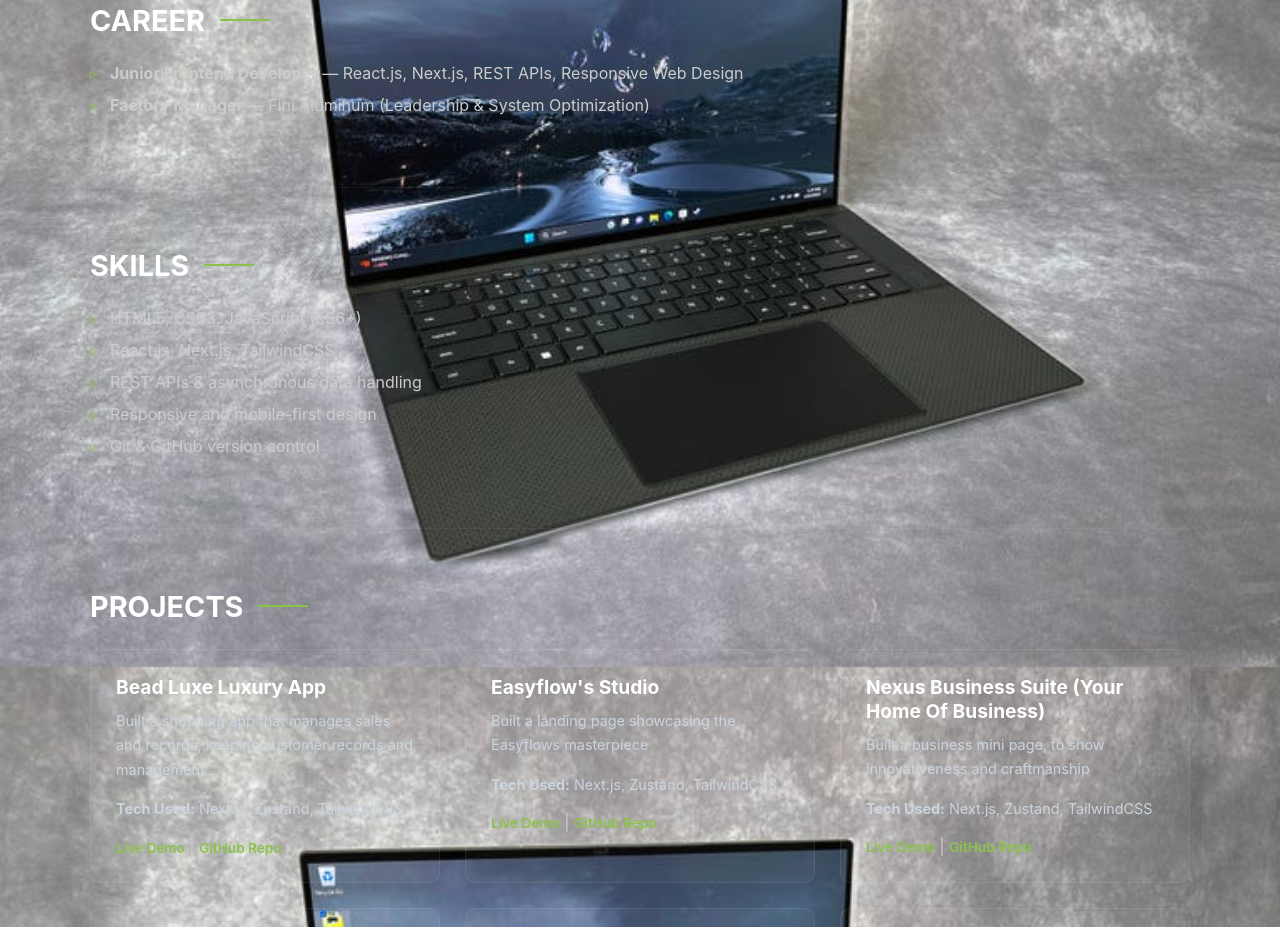
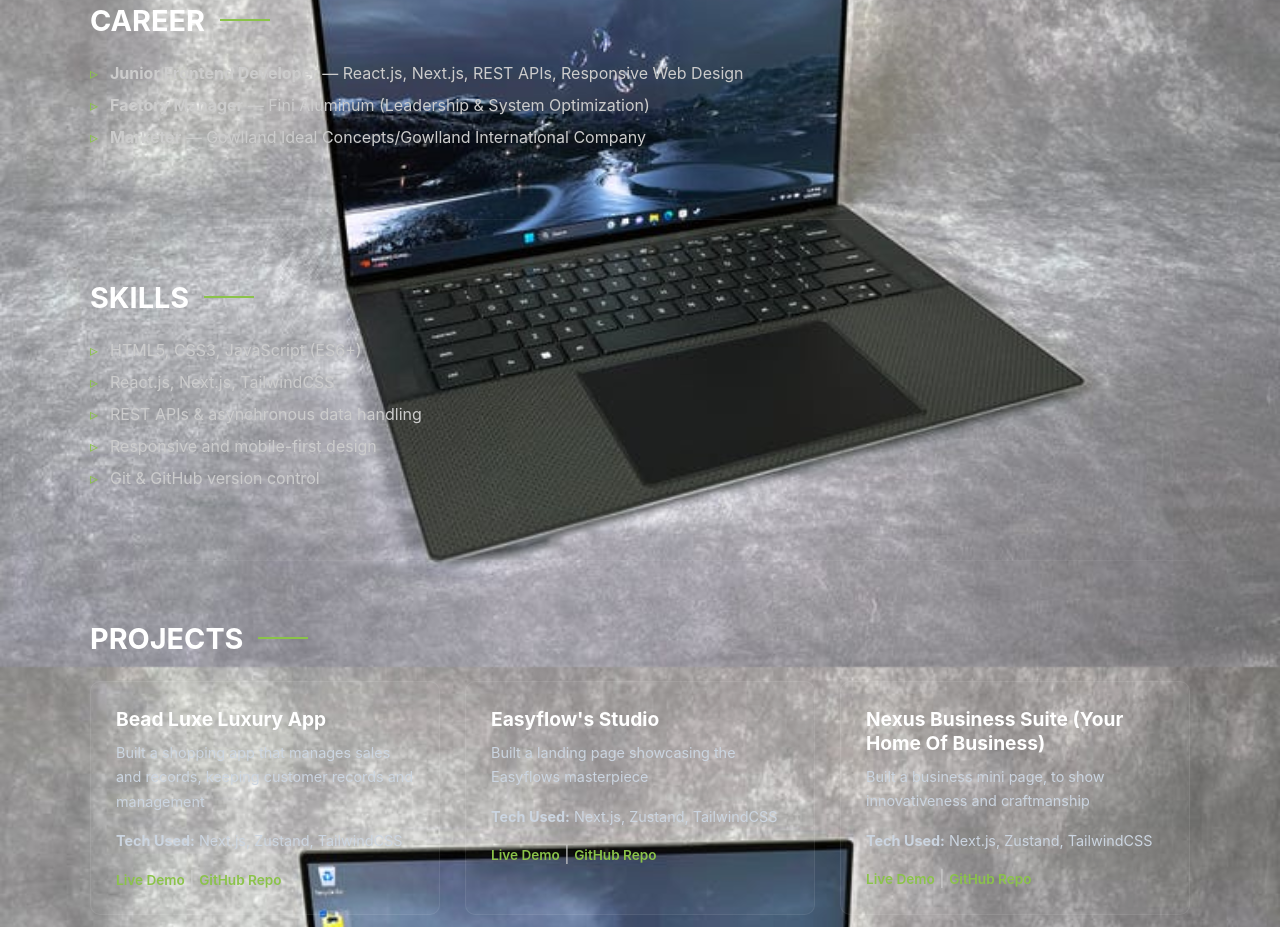
Before and after one commit to Berserker71130/portfoliodesign, a plain HTML site: page index.html in a window 1280 px wide. Shown: the part 1253-2180 px from the top of the page. Drawn offline with Linux system fonts and the light colour scheme.

Commit message:
Feat: Added a new carrer

```diff
--- a/index.html
+++ b/index.html
@@ -92,6 +92,9 @@ html
             <li>
               <strong>Factory Manager</strong> — Fini Aluminum (Leadership &
               System Optimization)
+            </li>
+            <li>
+              <strong>Marketer</strong> — Gowlland Ideal Concepts/Gowlland International Company
             </li>
           </ul>
         </section>
```
